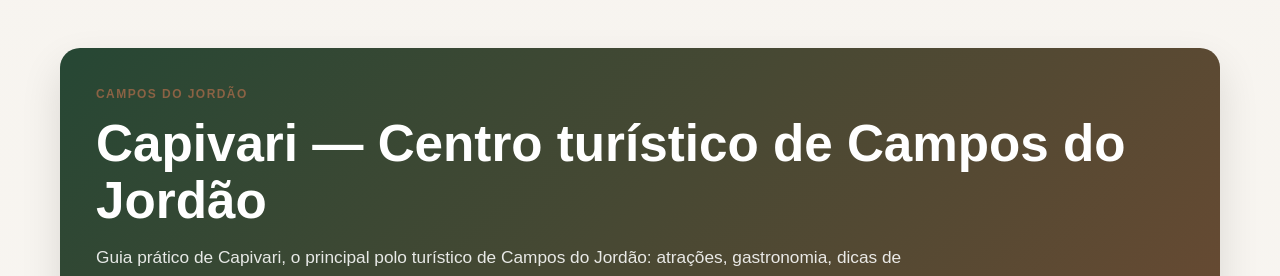
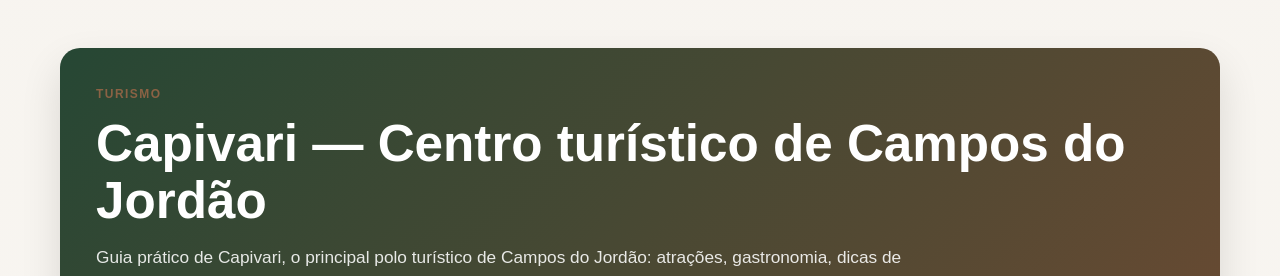
Before and after one commit to projetocamposdojordao/projetocamposdojordao.github.io, a Jekyll site: the page built from _posts/2026-04-12-capivari-centro-turistico-de-campos-do-jordao.md, in a window 1280 px wide and 900 px high. Shown: the part 189-465 px from the top of the window. Built offline with Jekyll 4.4.1, drawn with Linux system fonts in a browser that asks for light colours.

Commit message:
Update 2026-04-12-capivari-centro-turistico-de-campos-do-jordao.md

```diff
--- a/_posts/2026-04-12-capivari-centro-turistico-de-campos-do-jordao.md
+++ b/_posts/2026-04-12-capivari-centro-turistico-de-campos-do-jordao.md
@@ -2,7 +2,7 @@
 layout: post
 title: "Capivari — Centro turístico de Campos do Jordão"
 description: "Guia prático de Capivari, o principal polo turístico de Campos do Jordão: atrações, gastronomia, dicas de transporte e melhores épocas para visitar."
-category: Campos do Jordão
+category: Turismo
 tags:
   - Capivari
   - Campos do Jordão
```
